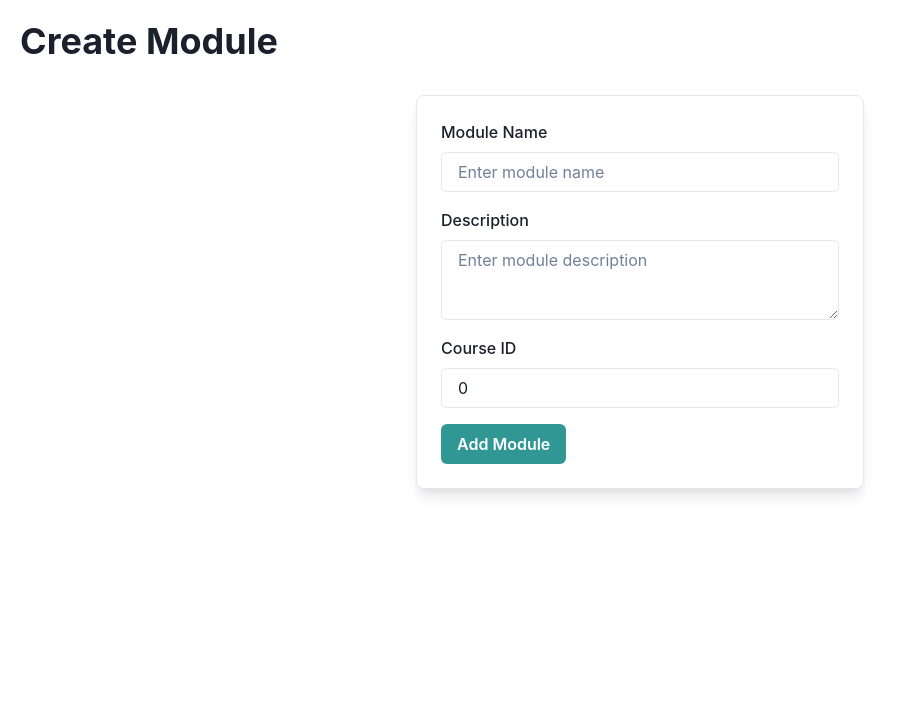
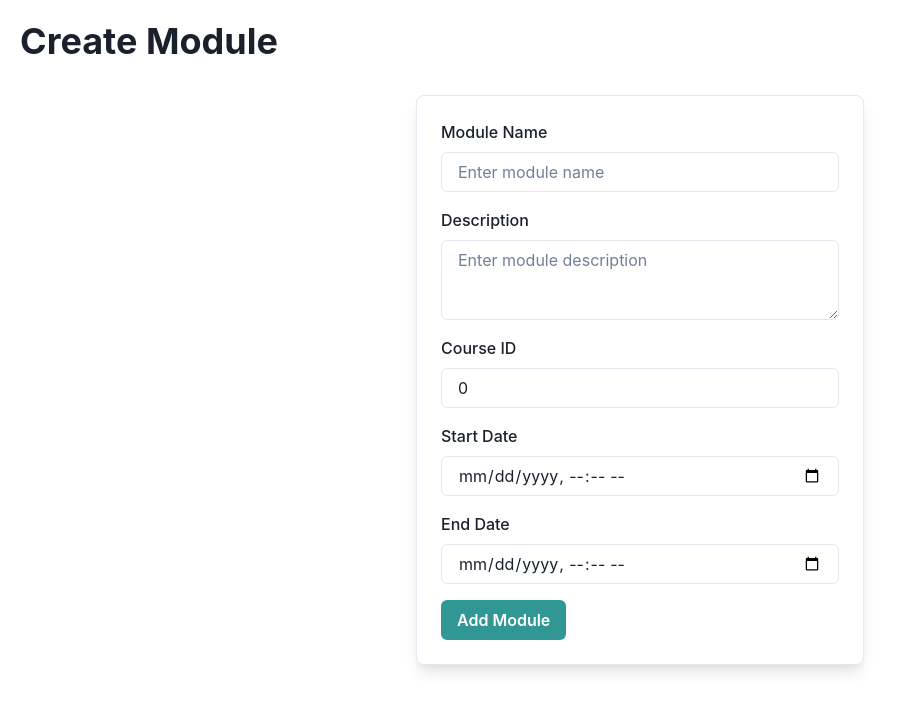
Before and after one commit to mapedersen/LMS.Frontend, a React (Vite) app: page /create/1 in a window 1280 px wide. Shown: the top 710 px of the page, without its empty margins (0-906 px from the left). Built offline with nearby package versions, Linux system fonts and the light colour scheme.

Commit message:
Added function for date-range when creating new module

```diff
--- a/src/components/AddModule.tsx
+++ b/src/components/AddModule.tsx
@@ -5,10 +5,18 @@ interface Module {
   name: string;
   description: string;
   courseId: number;
+  startDate: string;
+  endDate: string;
 }
 
 const AddModule = () => {
-  const [moduleData, setModuleData] = useState<Module>({ name: "", description: "", courseId: 0 });
+  const [moduleData, setModuleData] = useState<Module>({
+    name: "",
+    description: "",
+    courseId: 0,
+    startDate: "",
+    endDate: ""
+  });
   const [isLoading, setIsLoading] = useState(false);
   const toast = useToast();
 
@@ -39,7 +47,7 @@ const AddModule = () => {
           duration: 3000,
           isClosable: true,
         });
-        setModuleData({ name: "", description: "", courseId: 0 });
+        setModuleData({ name: "", description: "", courseId: 0, startDate: "", endDate: "" });
       } else {
         throw new Error("Failed to add module");
       }
@@ -84,6 +92,26 @@ const AddModule = () => {
         />
       </FormControl>
 
+      <FormControl mb={4}>
+        <FormLabel>Start Date</FormLabel>
+        <Input
+          name="startDate"
+          type="datetime-local"
+          value={moduleData.startDate}
+          onChange={handleChange}
+        />
+      </FormControl>
+
+      <FormControl mb={4}>
+        <FormLabel>End Date</FormLabel>
+        <Input
+          name="endDate"
+          type="datetime-local"
+          value={moduleData.endDate}
+          onChange={handleChange}
+        />
+      </FormControl>
+
       <Button colorScheme="teal" isLoading={isLoading} onClick={handleSubmit}>
         Add Module
       </Button>
```
